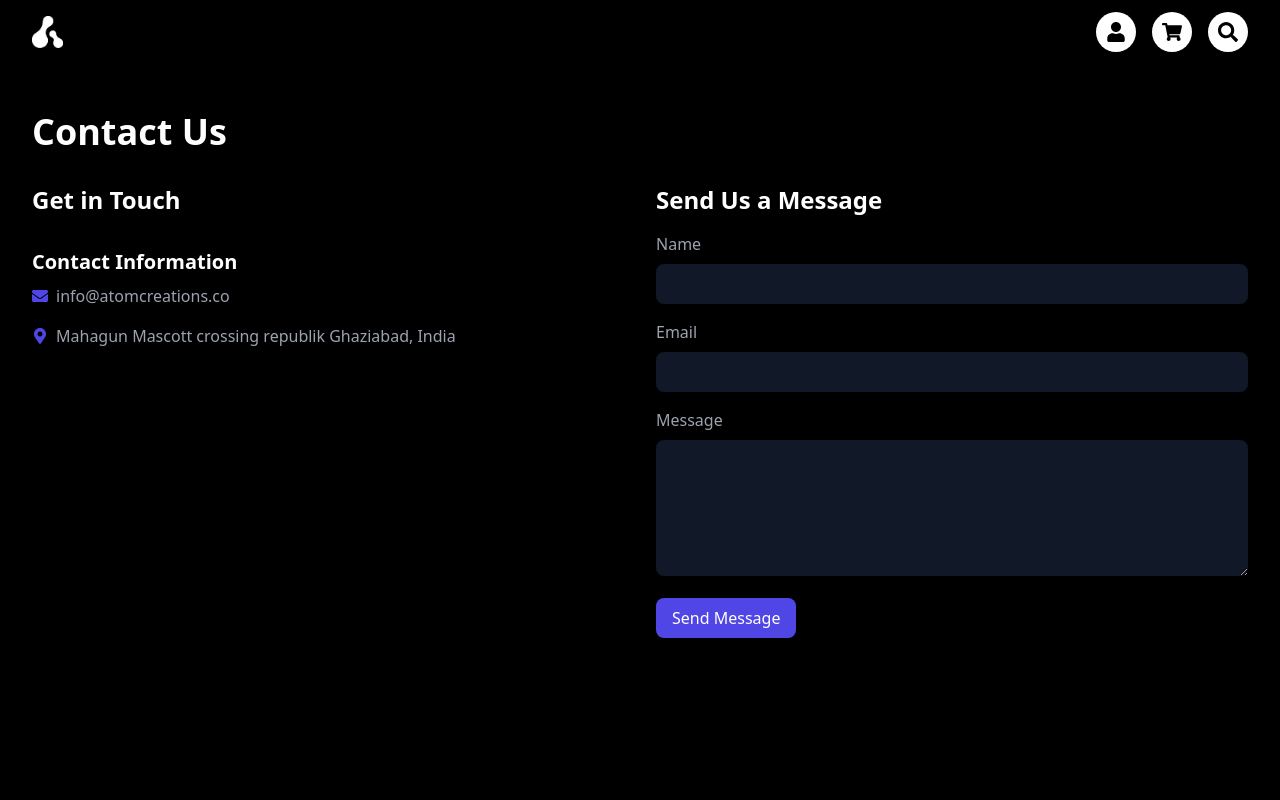
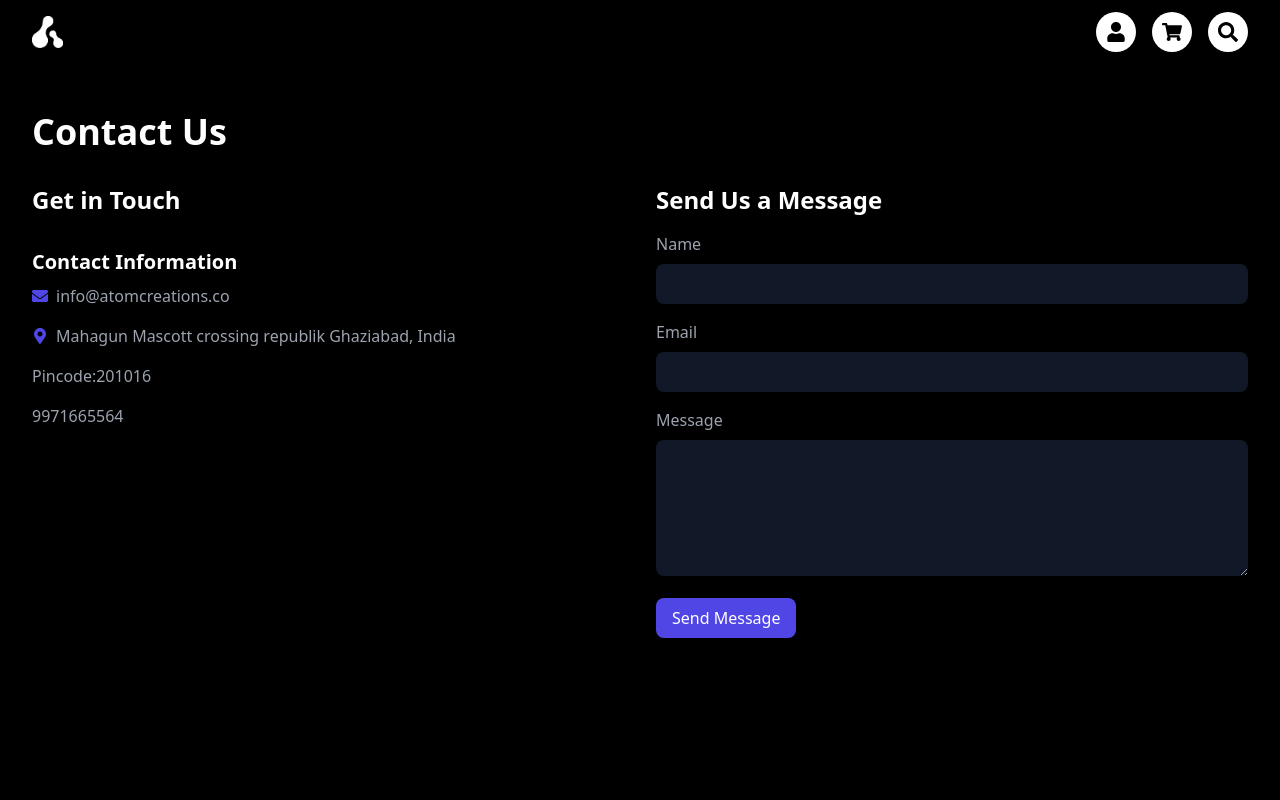
Before and after one commit to aditya123473892/AtomCreations_frontend, a React (Vite) app: page /contactus in a window 1280 px wide. Shown: the top 800 px of the page. Built offline with nearby package versions, Linux system fonts and the light colour scheme.

Commit message:
Update Contact.jsx

```diff
--- a/src/components/Contact.jsx
+++ b/src/components/Contact.jsx
@@ -88,6 +88,14 @@ const ContactUs = () => {
                   <FaMapMarkerAlt className="text-indigo-600 mr-2" />
                   <span className="text-gray-400">Mahagun Mascott crossing republik Ghaziabad, India</span>
                 </li>
+                      <li className="flex items-center">
+
+                  <span className="text-gray-400">Pincode:201016</span>
+                </li>
+                  <li className="flex items-center">
+
+                  <span className="text-gray-400">9971665564</span>
+                </li>
               </ul>
             </div>
           </motion.div>
```
